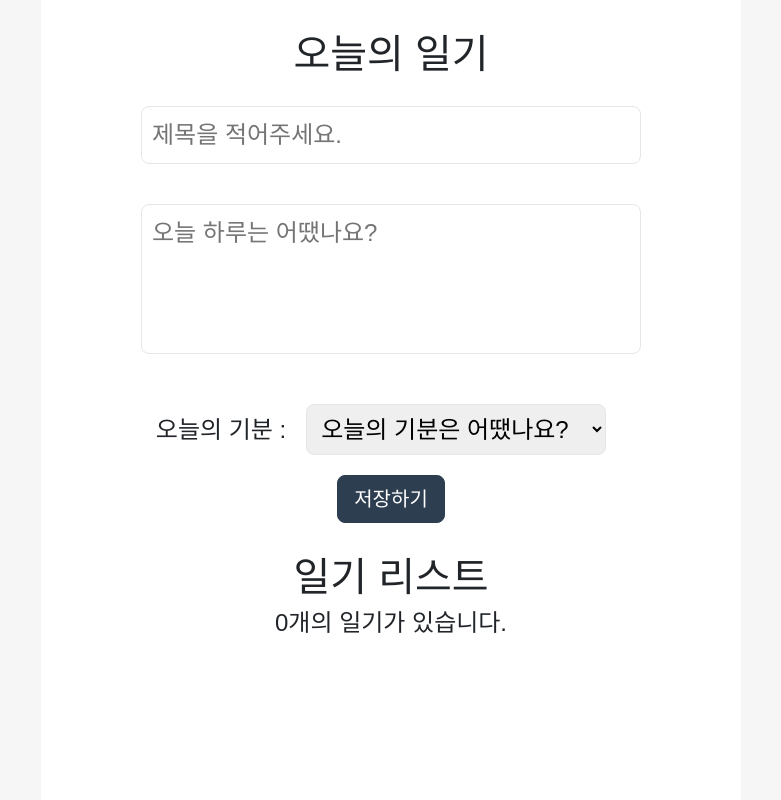
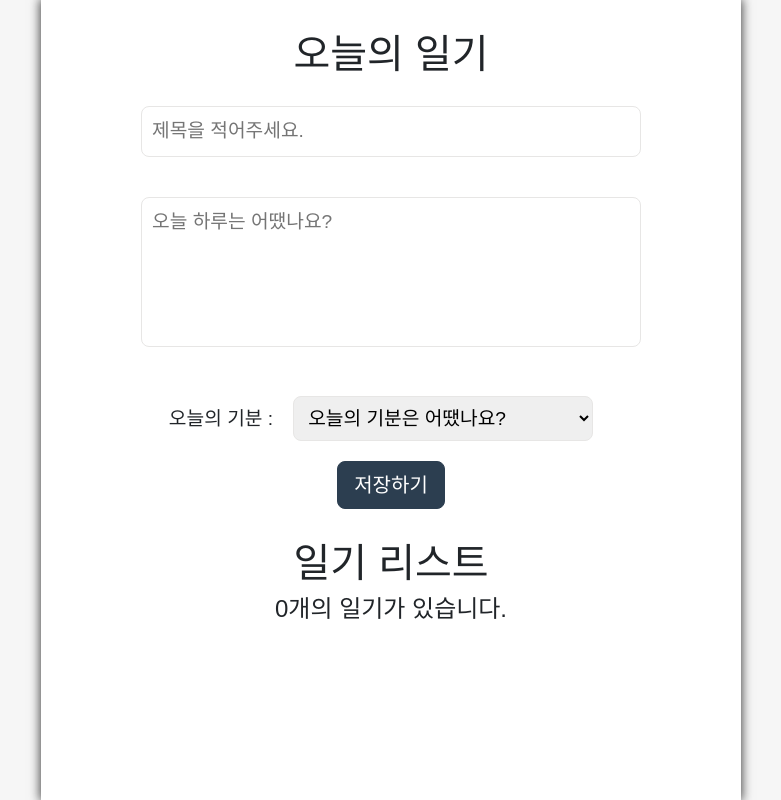
Before and after one commit to rainyel97/simple-diary, a React (Create React App) app: page / in a window 1280 px wide. Shown: the whole page, without its empty margins (249-1030 px from the left). Built offline with nearby package versions, Linux system fonts and the light colour scheme; a web font is replaced by a local one.

Commit message:
그림자 추가 / 폰트 사이즈 조정

```diff
--- a/src/App.css
+++ b/src/App.css
@@ -8,7 +8,7 @@
   align-items: center;
   box-sizing: border-box;
   font-family: "Dongle", sans-serif;
-  font-size: 24px;
+  font-size: larger;
 }
 
 body {
@@ -18,6 +18,7 @@ body {
 .App {
   min-height: 100vh;
   background-color: white;
+  box-shadow: 0px 0px 10px 1px #444;
 }
 
 .DiaryEditor {
```
